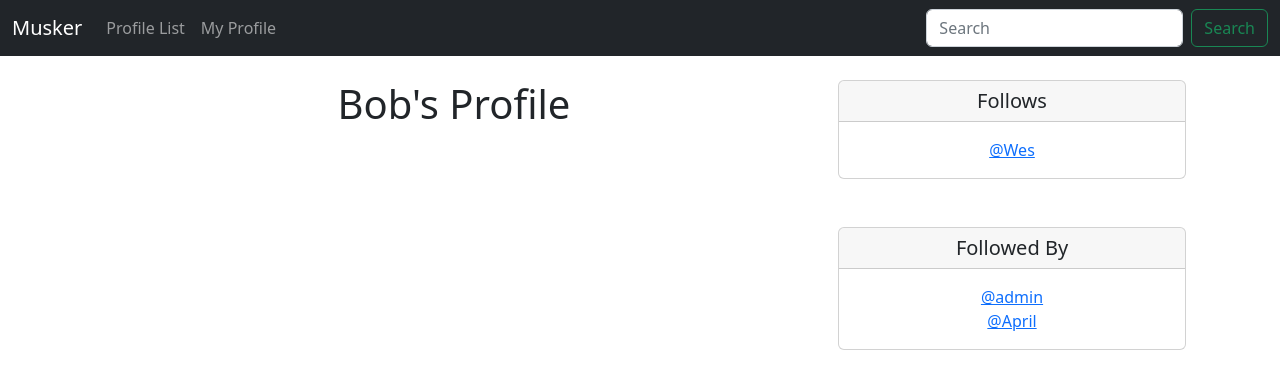
After one commit to julianarm29/projeto2, a Django app: page /profile/4 in a window 1280 px wide. The commit adds this page. Shown: the top 389 px of the page. Run offline with Django 4.2, Linux system fonts and the light colour scheme; a user stored in the database is signed in; data comes from the database, SQL or seed files in the repository; both versions use the stored data as it was after the commit.

Commit message:
profile page and followers

```diff
--- a/musker/templates/navbar.html
+++ b/musker/templates/navbar.html
@@ -11,6 +11,12 @@
           <a class="nav-link"
           href="{% url 'profile_list' %}">Profile List</a>
         </li>
+        {% if user.is_authenticated %}
+        <li class="nav-item">
+          <a class="nav-link"
+          href="{% url 'profile' request.user.id %}">My Profile</a>
+        </li>
+        {% endif %}
 
 
       </ul>
--- /dev/null
+++ b/musker/templates/profile.html
@@ -0,0 +1,55 @@
+{% extends 'base.html' %}
+{% block content %}
+
+{% if profile %}
+
+	<div class="container text-center">
+		<div class="row">
+			<div class="col-8">
+				<h1>{{ profile.user.username }}'s Profile</h1>
+			</div>
+
+			<div class="col-4">
+
+				<div class="card">
+  <h5 class="card-header">Follows</h5>
+  <div class="card-body">
+
+    <p class="card-text">
+    		{% for following in profile.follows.all %}
+				<a href="{% url 'profile' following.user.id %}">@{{ following }}</a><br/>
+
+			{% endfor %}
+
+    </p>
+
+  </div>
+</div>
+
+
+
+			<br/><br/>
+
+			<div class="card">
+  <h5 class="card-header">Followed By</h5>
+  <div class="card-body">
+
+    <p class="card-text">
+    	{% for following in profile.followed_by.all %}
+				<a href="{% url 'profile' following.user.id %}">@{{ following }}</a><br/>
+			{% endfor %}
+
+    </p>
+
+  </div>
+</div>
+
+
+
+
+			</div>
+		</div>
+	</div>
+{% endif %}
+
+{% endblock %}
--- a/musker/templates/profile_list.html
+++ b/musker/templates/profile_list.html
@@ -16,7 +16,7 @@
     <div class="col-md-8">
       <div class="card-body">
         <h5 class="card-title">{{ profile.user.username }}</h5>
-        <p class="card-text">@{{ profile.user.username|lower }}</p>
+        <p class="card-text"><a href="{% url 'profile' profile.user.id %}">@{{ profile.user.username|lower }}</a></p>
         <br/><br/>
         <p class="card-text"><small class="text-muted">Last Updated: {{ profile.date_modified }}</small></p>
       </div>
--- a/musker/urls.py
+++ b/musker/urls.py
@@ -5,4 +5,5 @@ from . import views
 urlpatterns = [
     path('', views.home, name="home"),
     path('profile_list/', views.profile_list, name='profile_list'),
+    path('profile/<int:pk>', views.profile, name='profile'),
 ]
--- a/musker/views.py
+++ b/musker/views.py
@@ -14,3 +14,11 @@ def profile_list(request):
 	else:
 		messages.success(request, ("You Must Be Logged In To View This Page..."))
 		return redirect('home')
+
+def profile(request, pk):
+	if request.user.is_authenticated:
+		profile = Profile.objects.get(user_id=pk)
+		return render(request, "profile.html", {"profile":profile})
+	else:
+		messages.success(request, ("You Must Be Logged In To View This Page..."))
+		return redirect('home')
```
Also changed, not shown: db.sqlite3.
